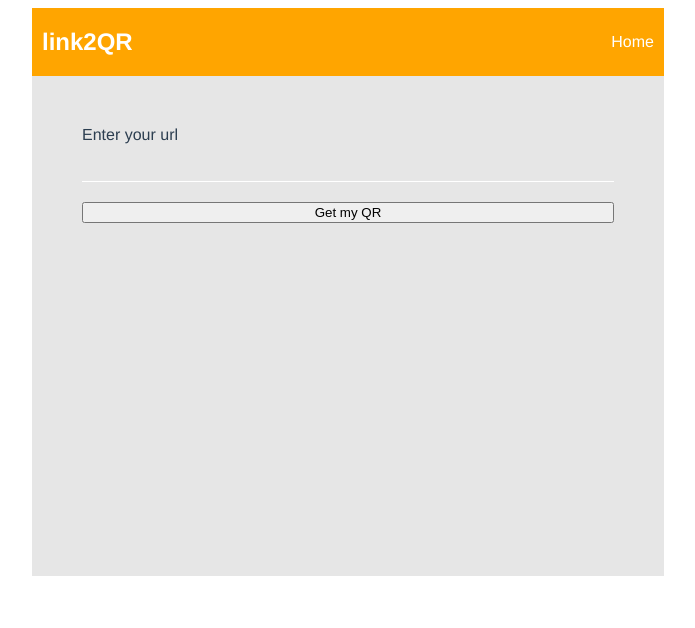
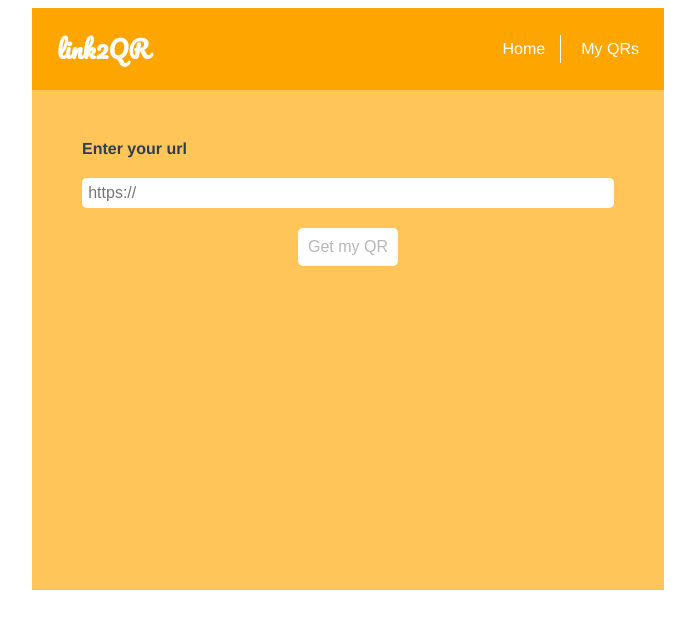
Before and after one commit to adarsh-av13/link2qr, a Vue app: page / in a window 1280 px wide. Shown: the top 628 px of the page, without its empty margins (292-987 px from the left). Built offline with nearby package versions, Linux system fonts and the light colour scheme.

Commit message:
2 pages setup

```diff
--- a/package.json
+++ b/package.json
@@ -9,6 +9,7 @@
   },
   "dependencies": {
     "core-js": "^3.6.4",
+    "nprogress": "^0.2.0",
     "vue": "^2.6.11",
     "vue-router": "^3.1.6",
     "vuex": "^3.1.3"
--- a/src/App.vue
+++ b/src/App.vue
@@ -15,6 +15,8 @@ export default {
 }
 </script>
 <style>
+@import url('https://fonts.googleapis.com/css2?family=Pacifico&display=swap');
+
 #app {
   font-family: Avenir, Helvetica, Arial, sans-serif;
   -webkit-font-smoothing: antialiased;
@@ -33,10 +35,6 @@ a {
   text-decoration: none;
 }
 
-a:hover {
-  transform: scale(1.2);
-}
-
 .hidden {
   display: none;
 }
--- a/src/components/NavBar.vue
+++ b/src/components/NavBar.vue
@@ -1,7 +1,8 @@
 <template>
   <nav>
     <h1>link2QR</h1>
-    <router-link :to="{ name: 'Home' }">Home</router-link>
+    <router-link id="home" :to="{ name: 'Home' }">Home</router-link>
+    <router-link :to="{ name: 'MyQRs' }">My QRs</router-link>
   </nav>
 </template>
 
@@ -12,10 +13,21 @@ nav {
   width: 50%;
   margin: 0 auto;
   align-items: center;
-  justify-content: space-between;
+  justify-content: flex-end;
   box-sizing: content-box;
-  padding: 0 10px;
+  padding: 0 25px;
   color: white;
   background: #ffa500;
 }
+
+h1 {
+  margin-right: auto;
+  font-family: 'Pacifico', cursive;
+}
+
+#home {
+  margin: 20px;
+  padding: 5px 15px;
+  border-right: 1px solid white;
+}
 </style>
--- /dev/null
+++ b/src/components/QRCard.vue
@@ -0,0 +1,42 @@
+<template>
+  <div id="qrcard">
+    <h2>URL: {{ QR.url }}</h2>
+    <span>{{ QR.date }}</span>
+    <span class="dlt-btn" @click="removeUrl">x</span>
+  </div>
+</template>
+
+<script>
+export default {
+  props: {
+    QR: {
+      type: Object,
+      required: true
+    }
+  },
+  methods: {
+    removeUrl() {
+      console.log(this.QR.id)
+      this.$store.dispatch('removeUrl', this.QR.id)
+    }
+  }
+}
+</script>
+
+<style scoped>
+#qrcard {
+  position: relative;
+  border: 2px solid #f7a100;
+  border-radius: 5px;
+  padding: 0.5rem;
+  margin: 1.5rem;
+}
+
+.dlt-btn {
+  position: absolute;
+  top: 5%;
+  right: 2.5%;
+  font-weight: 900;
+  cursor: pointer;
+}
+</style>
--- a/src/main.js
+++ b/src/main.js
@@ -2,6 +2,7 @@ import Vue from 'vue'
 import App from './App.vue'
 import router from './router'
 import store from './store'
+import 'nprogress/nprogress.css'
 
 Vue.config.productionTip = false
 
--- a/src/router/index.js
+++ b/src/router/index.js
@@ -1,6 +1,7 @@
 import Vue from 'vue'
 import VueRouter from 'vue-router'
 import Home from '../views/Home.vue'
+import MyQRs from '../views/MyQRs.vue'
 
 Vue.use(VueRouter)
 
@@ -9,6 +10,11 @@ const routes = [
     path: '/',
     name: 'Home',
     component: Home
+  },
+  {
+    path: '/myqrs',
+    name: 'MyQRs',
+    component: MyQRs
   }
 ]
 
--- a/src/store/index.js
+++ b/src/store/index.js
@@ -13,6 +13,9 @@ export default new Vuex.Store({
     },
     SET_URLS(state, myUrls) {
       state.myUrls = myUrls
+    },
+    REMOVE_URL(state, id) {
+      state.myUrls = state.myUrls.filter(url => url.id !== id)
     }
   },
   actions: {
@@ -23,6 +26,15 @@ export default new Vuex.Store({
     setUrls({ commit }) {
       let myUrls = JSON.parse(localStorage.getItem('myUrls'))
       if (myUrls) commit('SET_URLS', myUrls)
+    },
+    removeUrl({ commit, state }, id) {
+      commit('REMOVE_URL', id)
+      localStorage.setItem('myUrls', JSON.stringify(state.myUrls))
+    }
+  },
+  getters: {
+    getMyUrls(state) {
+      return state.myUrls
     }
   },
   modules: {}
--- a/src/views/Home.vue
+++ b/src/views/Home.vue
@@ -3,35 +3,56 @@
     <label class="boxer" for="myurl">
       <span class="contenter">Enter your url</span>
     </label>
-    <input name="myurl" type="text" v-model="myurl" />
-    <button @click="getMyQR">Get my QR</button>
-    <div class="result" :class="{ hidden: isDead }">
-      <h2>Here's your QR</h2>
-      <img :src="image" />
-    </div>
+    <input name="myurl" type="text" placeholder="https://" v-model="myurl" />
+    <button @click="getMyQR" :disabled="isEmpty">Get my QR</button>
+    <transition name="fade">
+      <div v-show="isLoaded" class="result" :class="{ hidden: isDead }">
+        <h2>Here's your QR</h2>
+        <img :src="image" @load="loaded" />
+        <button>
+          <a :href="image" download>Download</a>
+        </button>
+      </div>
+    </transition>
   </div>
 </template>
 
 <script>
+import NProgress from 'nprogress'
 export default {
   data() {
     return {
       myurl: '',
-      image: ''
+      image: '',
+      isLoaded: false
     }
   },
   computed: {
     isDead() {
       return this.image == ''
+    },
+    isEmpty() {
+      return this.myurl == ''
     }
   },
   methods: {
     getMyQR() {
+      NProgress.start()
       this.image = 'https://qrtag.net/api/qr_6.png?url=' + this.myurl
+      let id = Math.floor(Math.random() * 1000000)
+      let date = new Date()
+      date = date.toString().split(' ')
+      let mydate = date[1] + ' ' + date[2] + ' ' + date[3]
       this.$store.dispatch('addNewUrl', {
+        id: id,
         url: this.myurl,
-        image: this.image
+        image: this.image,
+        date: mydate
       })
+    },
+    loaded() {
+      this.isLoaded = true
+      NProgress.done()
     }
   }
 }
@@ -50,29 +71,39 @@ export default {
   height: 500px;
   padding: 50px;
   text-align: left;
-  background: rgb(230, 230, 230); /*#ffc558;*/
+  background: #ffc558;
 }
 
 input {
-  background-color: rgb(230, 230, 230);
-  border: none;
-  border-bottom: 1px solid white;
+  background-color: white;
+  font-size: 1rem;
+  padding: 0.2rem;
+  border: 3px solid white;
+  border-radius: 5px;
 }
 
-input:focus {
-  border-bottom: 3px solid #ffc558;
+label {
+  font-weight: 800;
 }
-
 .result {
   justify-self: center;
 }
 img {
   justify-self: center;
+  display: block;
 }
 .contenter {
   text-align: left;
 }
 
+button {
+  justify-self: center;
+  font-size: 1rem;
+  padding: 0.5rem;
+  background-color: white;
+  border: 2px solid white;
+  border-radius: 5px;
+}
 /* .outer label {
   position: absolute;
   width: 100%;
@@ -90,4 +121,15 @@ img {
   bottom: 0;
   border-bottom: 5px solid #ffc558;
 } */
+
+.fade-enter {
+  opacity: 0;
+}
+.fade-enter-to {
+  opacity: 1;
+}
+
+.fade-enter-active {
+  transition: opacity 0.5s;
+}
 </style>
--- /dev/null
+++ b/src/views/MyQRs.vue
@@ -0,0 +1,58 @@
+<template>
+  <div class="outer">
+    <div class="inner" v-if="getMyUrls.length">
+      <QRCard v-for="url in getMyUrls" :key="url.id" :QR="url" />
+    </div>
+    <p v-else>No QRs to Display</p>
+  </div>
+</template>
+
+<script>
+import QRCard from '@/components/QRCard.vue'
+export default {
+  components: {
+    QRCard
+  },
+  computed: {
+    getMyUrls() {
+      return this.$store.getters.getMyUrls
+    }
+  }
+}
+</script>
+
+<style scoped>
+.outer {
+  display: grid;
+  position: relative;
+  grid-template-columns: 1fr;
+  grid-auto-rows: max-content;
+  align-items: center;
+  row-gap: 5%;
+  margin: 0 auto;
+  width: 50%;
+  height: 500px;
+  padding: 50px;
+  text-align: left;
+  background: rgb(230, 230, 230); /*#ffc558;*/
+}
+
+.inner {
+  width: 100%;
+}
+ul {
+  padding: 0;
+  list-style: none;
+  width: 100%;
+  margin: 0;
+}
+
+li {
+  margin: 0;
+  width: 100%;
+  height: 100px;
+  border-radius: 5px;
+  padding: 10px;
+  background-color: #ffc558;
+}
+</style>
```
Also changed, not shown: src/views/ViewQR.vue (added, +9 -0 lines), 1 other file (tests, documents, lock files or other folders).
